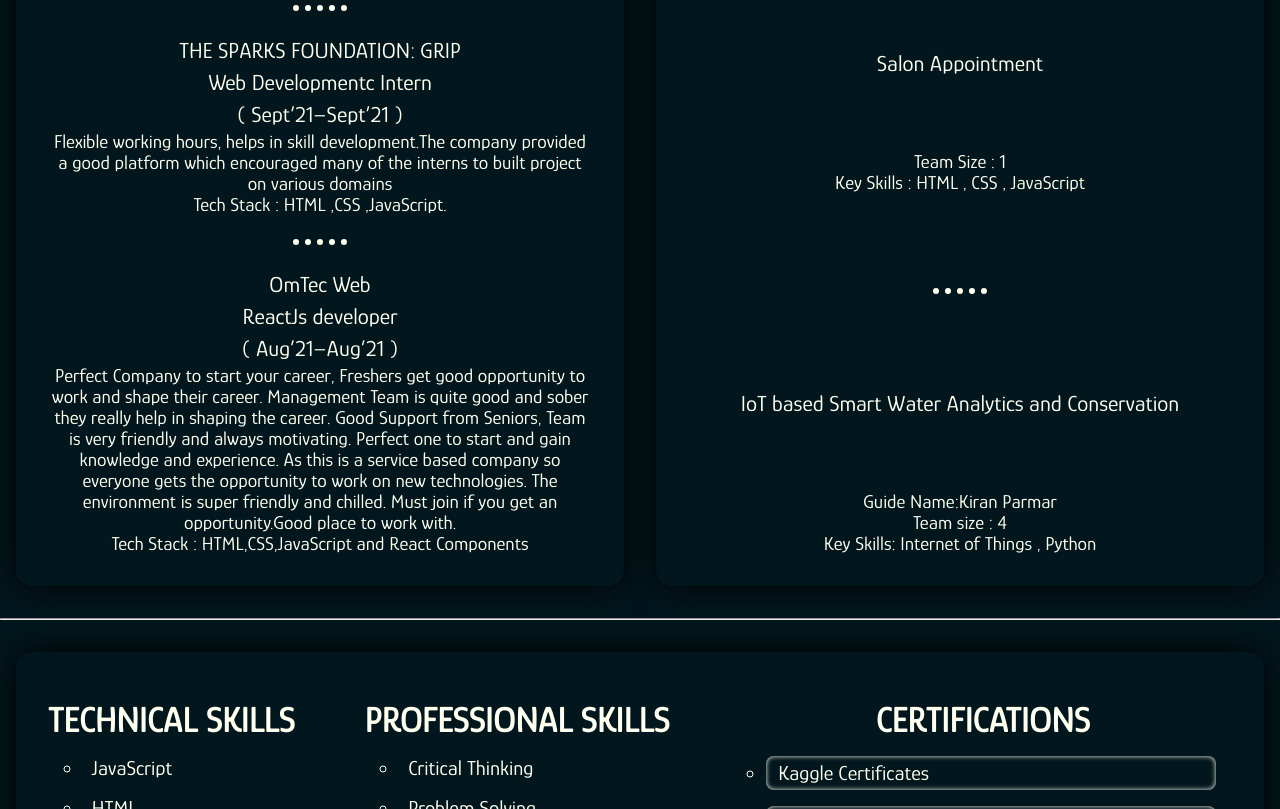
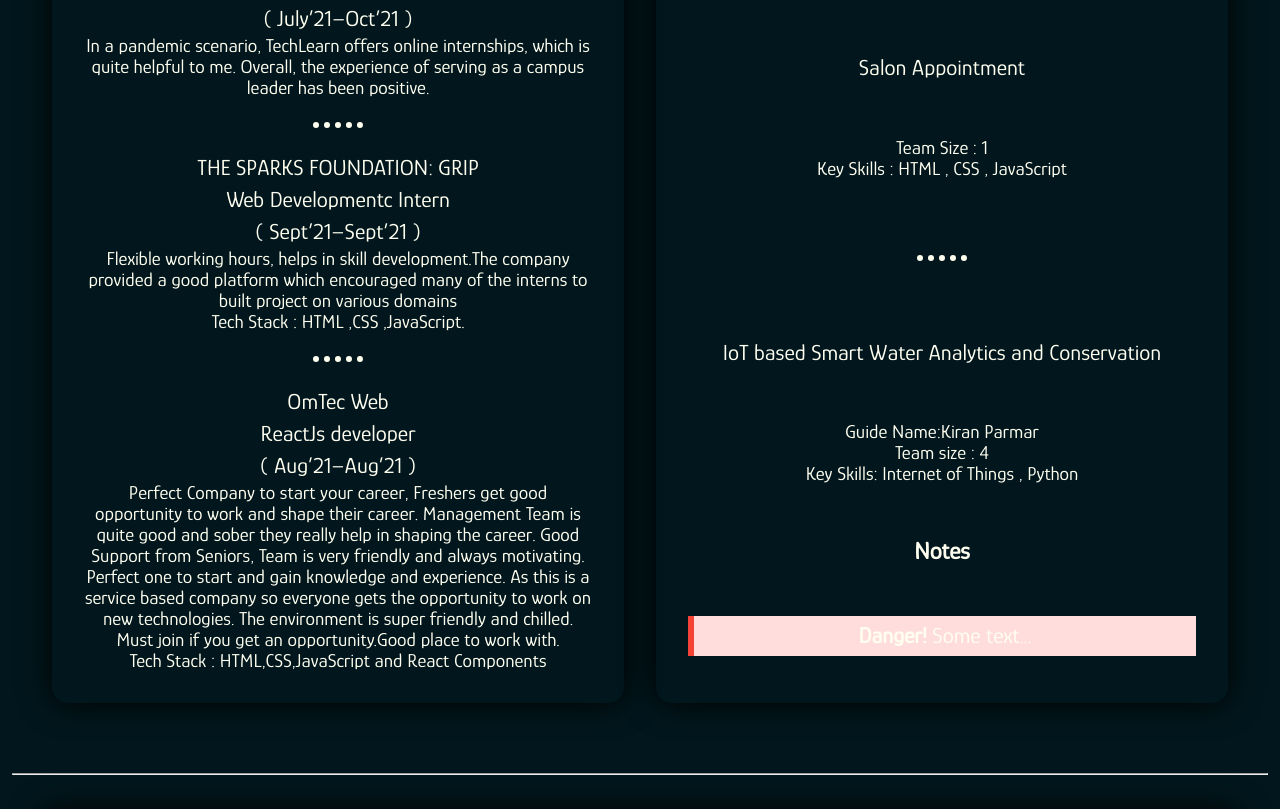
Before and after one commit to RenishSalakhana/My-Portfolio, a plain HTML site: page index.html in a window 1280 px wide. Shown: the part 1991-2800 px from the top of the page. Drawn offline with Linux system fonts and the light colour scheme.

Commit message:
Update index.html

```diff
--- a/index.html
+++ b/index.html
@@ -10,6 +10,17 @@
     <link rel="shortcut icon" href="images/favicon.ico" type="image/x-icon">
     <script src="https://kit.fontawesome.com/9b8ff0a77a.js" crossorigin="anonymous"></script>
     <title>Renish_Salakhana | Portfolio </title>
+    <style>
+         div {
+          margin-bottom: 15px;
+          padding: 4px 12px;
+             }
+
+       .danger {
+        background-color: #ffdddd;
+        border-left: 6px solid #f44336;
+            }
+</style>
 </head>
 
 <body>
@@ -146,6 +157,10 @@ Must join if you get an opportunity.Good place to work with.</li>
                         <li>Team size : 4</li>
                         <li>Key Skills: Internet of Things , Python</li>
                     </ul>
+                    <h2>Notes</h2>
+                       <div class="danger">
+                          <p><strong>Danger!</strong> Some text...</p>
+                     </div>
                 </div>
             </div>
         </div>
```
